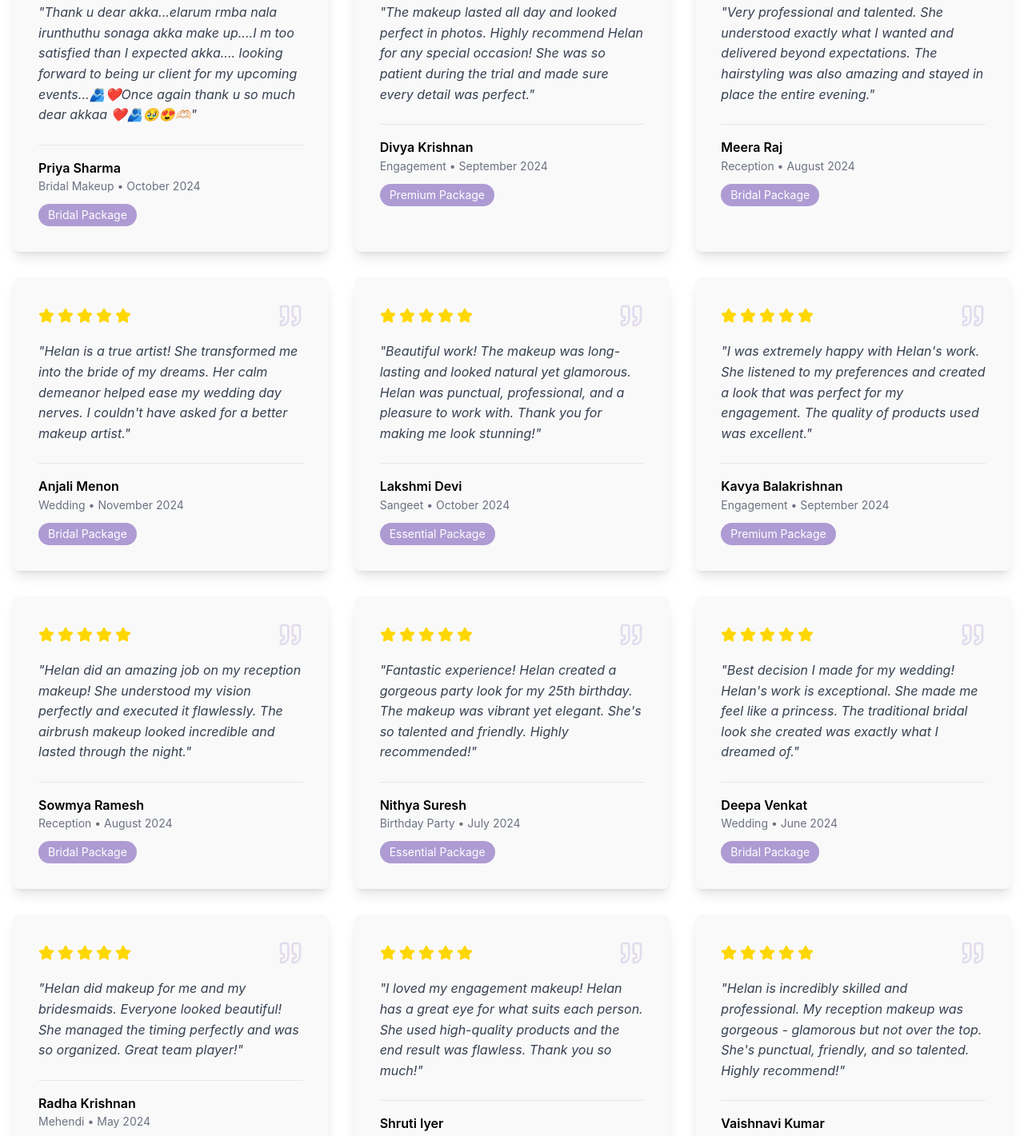
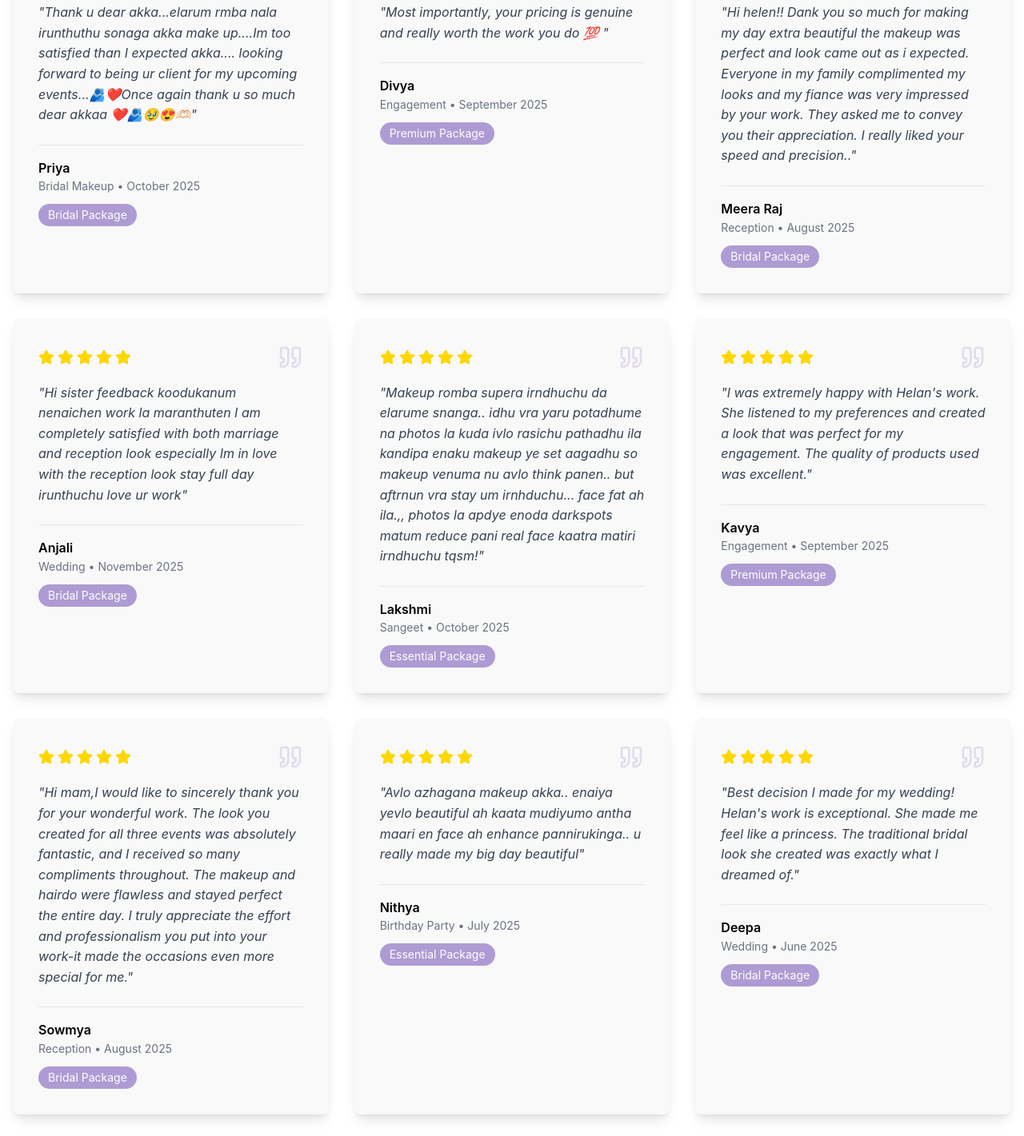
Before and after one commit to greatmindstechnology-cloud/helan-makeup-website, a React (Vite) app: page /testimonials in a window 1280 px wide. Shown: the part 980-2401 px from the top of the page at 80% size. Built offline with nearby package versions, Linux system fonts and the light colour scheme.

Commit message:
Initial commit

```diff
--- a/src/pages/Testimonials.jsx
+++ b/src/pages/Testimonials.jsx
@@ -6,20 +6,20 @@ export default function Testimonials() {
   const testimonials = [
     {
       id: 1,
-      name: 'Priya Sharma',
+      name: 'Priya ',
       event: 'Bridal Makeup',
       rating: 5,
-      date: 'October 2024',
-      text: 'Thank u dear akka...elarum rmba nala irunthuthu sonaga akka make up....I m too satisfied than I expected akka.... looking forward to being ur client for my upcoming events...🫂❤️Once again thank u so much dear akkaa ❤️🫂🥹😍🫶🏻',
+      date: 'October 2025',
+      text: 'Thank u dear akka...elarum rmba nala irunthuthu sonaga akka make up....Im too satisfied than I expected akka.... looking forward to being ur client for my upcoming events...🫂❤️Once again thank u so much dear akkaa ❤️🫂🥹😍🫶🏻',
       service: 'Bridal Package',
     },
     {
       id: 2,
-      name: 'Divya Krishnan',
+      name: 'Divya ',
       event: 'Engagement',
       rating: 5,
-      date: 'September 2024',
-      text: 'The makeup lasted all day and looked perfect in photos. Highly recommend Helan for any special occasion! She was so patient during the trial and made sure every detail was perfect.',
+      date: 'September 2025',
+      text: 'Most importantly, your pricing is genuine and really worth the work you do 💯 ',
       service: 'Premium Package',
     },
     {
@@ -27,88 +27,88 @@ export default function Testimonials() {
       name: 'Meera Raj',
       event: 'Reception',
       rating: 5,
-      date: 'August 2024',
-      text: 'Very professional and talented. She understood exactly what I wanted and delivered beyond expectations. The hairstyling was also amazing and stayed in place the entire evening.',
+      date: 'August 2025',
+      text: 'Hi helen!! Dank you so much for making my day extra beautiful the makeup was perfect and look came out as i expected. Everyone in my family complimented my looks and my fiance was very impressed by your work. They asked me to convey you their appreciation. I really liked your speed and precision..',
       service: 'Bridal Package',
     },
     {
       id: 4,
-      name: 'Anjali Menon',
+      name: 'Anjali ',
       event: 'Wedding',
       rating: 5,
-      date: 'November 2024',
-      text: 'Helan is a true artist! She transformed me into the bride of my dreams. Her calm demeanor helped ease my wedding day nerves. I couldn\'t have asked for a better makeup artist.',
+      date: 'November 2025',
+      text: 'Hi sister feedback koodukanum nenaichen work la maranthuten I am completely satisfied with both marriage and reception look especially Im in love with the reception look stay full day irunthuchu love ur work',
       service: 'Bridal Package',
     },
     {
       id: 5,
-      name: 'Lakshmi Devi',
+      name: 'Lakshmi',
       event: 'Sangeet',
       rating: 5,
-      date: 'October 2024',
-      text: 'Beautiful work! The makeup was long-lasting and looked natural yet glamorous. Helan was punctual, professional, and a pleasure to work with. Thank you for making me look stunning!',
+      date: 'October 2025',
+      text: 'Makeup romba supera irndhuchu da elarume snanga.. idhu vra yaru potadhume na photos la kuda ivlo rasichu pathadhu ila kandipa enaku makeup ye set aagadhu so makeup venuma nu avlo think panen.. but aftrnun vra stay um irnhduchu... face fat ah ila.,, photos la apdye enoda darkspots matum reduce pani real face kaatra matiri irndhuchu tqsm!',
       service: 'Essential Package',
     },
     {
       id: 6,
-      name: 'Kavya Balakrishnan',
+      name: 'Kavya',
       event: 'Engagement',
       rating: 5,
-      date: 'September 2024',
+      date: 'September 2025',
       text: 'I was extremely happy with Helan\'s work. She listened to my preferences and created a look that was perfect for my engagement. The quality of products used was excellent.',
       service: 'Premium Package',
     },
     {
       id: 7,
-      name: 'Sowmya Ramesh',
+      name: 'Sowmya ',
       event: 'Reception',
       rating: 5,
-      date: 'August 2024',
-      text: 'Helan did an amazing job on my reception makeup! She understood my vision perfectly and executed it flawlessly. The airbrush makeup looked incredible and lasted through the night.',
+      date: 'August 2025',
+      text: 'Hi mam,I would like to sincerely thank you for your wonderful work. The look you created for all three events was absolutely fantastic, and I received so many compliments throughout. The makeup and hairdo were flawless and stayed perfect the entire day. I truly appreciate the effort and professionalism you put into your work-it made the occasions even more special for me.',
       service: 'Bridal Package',
     },
     {
       id: 8,
-      name: 'Nithya Suresh',
+      name: 'Nithya ',
       event: 'Birthday Party',
       rating: 5,
-      date: 'July 2024',
-      text: 'Fantastic experience! Helan created a gorgeous party look for my 25th birthday. The makeup was vibrant yet elegant. She\'s so talented and friendly. Highly recommended!',
+      date: 'July 2025',
+      text: 'Avlo azhagana makeup akka.. enaiya yevlo beautiful ah kaata mudiyumo antha maari en face ah enhance pannirukinga.. u really made my big day beautiful',
       service: 'Essential Package',
     },
     {
       id: 9,
-      name: 'Deepa Venkat',
+      name: 'Deepa ',
       event: 'Wedding',
       rating: 5,
-      date: 'June 2024',
+      date: 'June 2025',
       text: 'Best decision I made for my wedding! Helan\'s work is exceptional. She made me feel like a princess. The traditional bridal look she created was exactly what I dreamed of.',
       service: 'Bridal Package',
     },
     {
       id: 10,
-      name: 'Radha Krishnan',
+      name: 'Radha ',
       event: 'Mehendi',
       rating: 5,
-      date: 'May 2024',
+      date: 'May 2025',
       text: 'Helan did makeup for me and my bridesmaids. Everyone looked beautiful! She managed the timing perfectly and was so organized. Great team player!',
       service: 'Essential Package + Add-ons',
     },
     {
       id: 11,
-      name: 'Shruti Iyer',
+      name: 'Shruti ',
       event: 'Engagement',
       rating: 5,
-      date: 'April 2024',
+      date: 'April 2025',
       text: 'I loved my engagement makeup! Helan has a great eye for what suits each person. She used high-quality products and the end result was flawless. Thank you so much!',
       service: 'Premium Package',
     },
     {
       id: 12,
-      name: 'Vaishnavi Kumar',
+      name: 'Vaishnavi ',
       event: 'Reception',
       rating: 5,
-      date: 'March 2024',
+      date: 'March 2025',
       text: 'Helan is incredibly skilled and professional. My reception makeup was gorgeous - glamorous but not over the top. She\'s punctual, friendly, and so talented. Highly recommend!',
       service: 'Bridal Package',
     },
```
